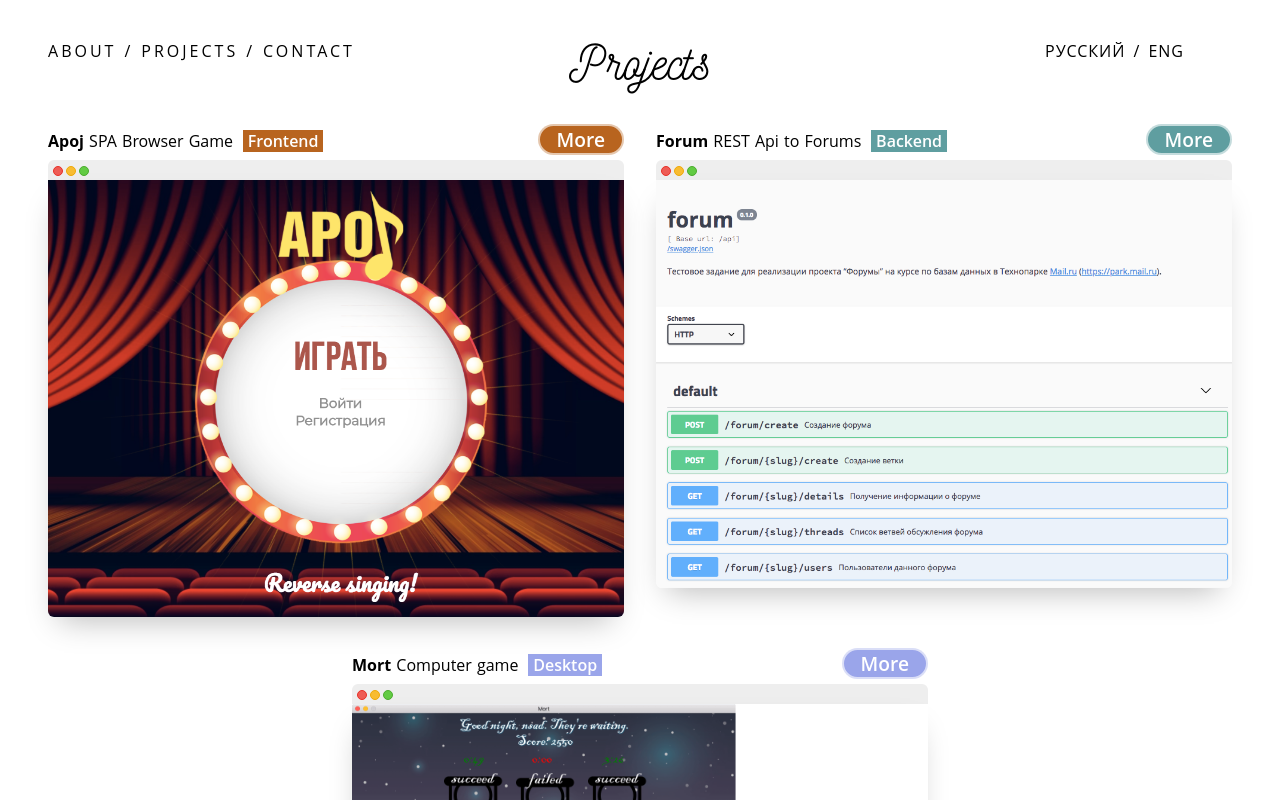
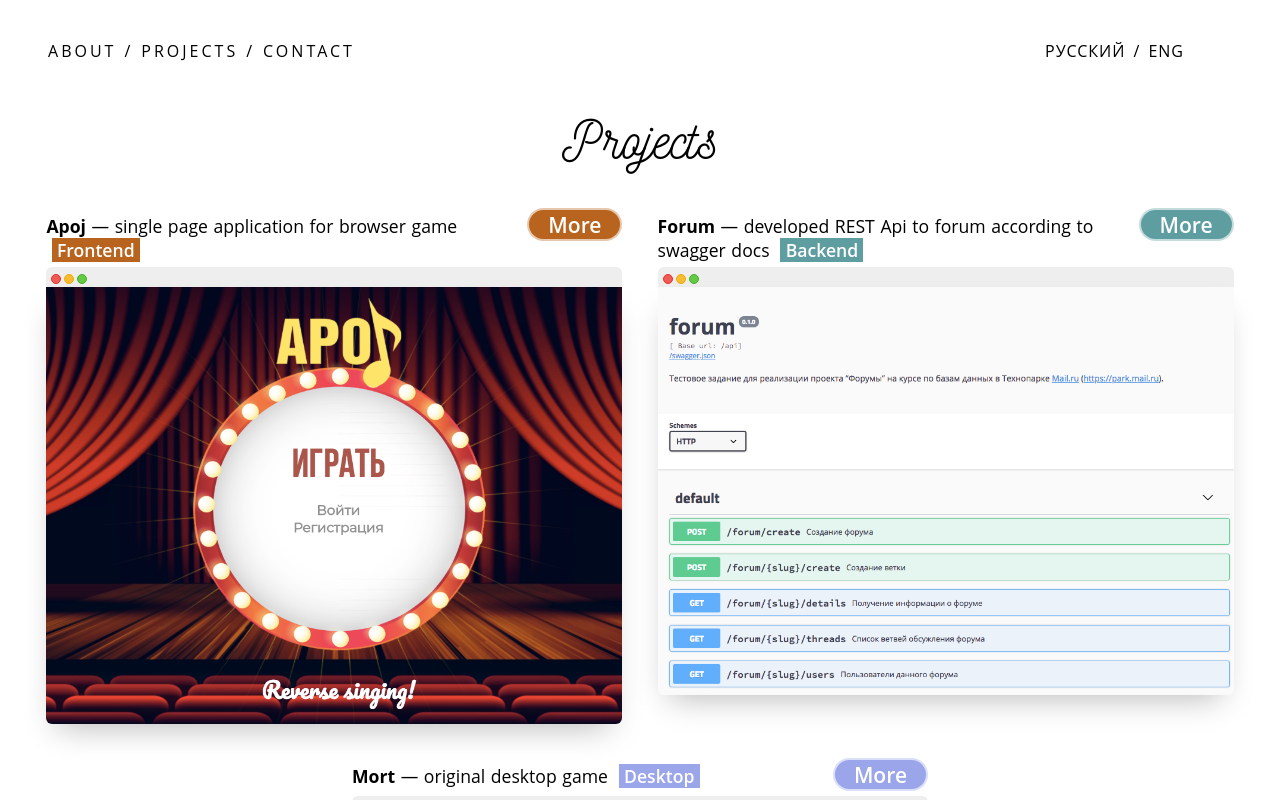
Before and after one commit to couatl/couatl.github.io, a Nuxt app: page /projects in a window 1280 px wide. Shown: the top 800 px of the page. Built offline with nearby package versions, Linux system fonts and the light colour scheme.

Commit message:
Added data to projects section

```diff
--- a/components/ProjectsSection.vue
+++ b/components/ProjectsSection.vue
@@ -17,9 +17,56 @@
     data: function () {
       return {
         projectsList: [
-          {id: 0, title: 'Apoj', tags: 'Frontend', description: 'SPA Browser Game', img: 'apoj.png', tagColor: '#b8641f'},
-          {id: 1, title: 'Forum', tags: 'Backend', description: 'REST Api to Forums', img: 'forum.png', tagColor: '#5f9ea0'},
-          {id: 2, title: 'Mort', tags: 'Desktop', description: 'Computer game', img: 'mort.png', tagColor: '#9aa5ea'}
+          {
+            id: 0,
+            title: 'Apoj',
+            tags: 'Frontend',
+            description: '— single page application for browser game',
+            img: 'apoj.png',
+            tagColor: '#b8641f',
+            features: [{
+              id: 0, data: "Working offline (Service Worker)"
+            },
+              {
+                id: 1, data: "Services for working with Web Audio Api"
+              }, {id: 2, data: "VPS deploy supporting HTTPS, HTTP/2"}, {id: 3, data: "Web Sockets"}, {
+                id: 4,
+                data: "CI with autodeploy on VPS"
+              }],
+            technologies: ["Javascript", "Typescript", "ES6", "Webpack", "SASS", "BEM",
+              "Web Audio Api", "Websockets", "Routing", "Service worker", "nginx", "HTTP/2", "HTTPS"]
+          },
+          {
+            id: 1,
+            title: 'Forum',
+            tags: 'Backend',
+            description: '— developed REST Api to forum according to swagger docs',
+            img: 'forum.png',
+            tagColor: '#5f9ea0', features: [{
+              id: 0, data: "Used PostgreSQL, Golang pq driver"
+            },
+              {
+                id: 1, data: "Docker container"
+              },
+              {
+                id: 2, data: "Performance test ended with 1269 RPS"
+              }],
+            technologies: ["Go", "PostgreSQL", "Docker"]
+          },
+          {
+            id: 2,
+            title: 'Mort',
+            tags: 'Desktop',
+            description: '— original desktop game',
+            img: 'mort.png',
+            tagColor: '#9aa5ea', features: [{
+              id: 0, data: "Inspired by Terry Pratchett's Discworld novels"
+            },
+              {
+                id: 1, data: "Crossplatform (Unix, Windows)"
+              }],
+          technologies: ["C++", "Qt", "OpenGL", "XML"]
+          }
         ]
       }
     },
@@ -31,8 +78,9 @@
 
 <style>
   .projects {
-    padding-top: 2em;
+    padding-top: 6em;
     padding-bottom: 2em;
+    font-size: 1.1em;
   }
 
   .projects__title {
```
